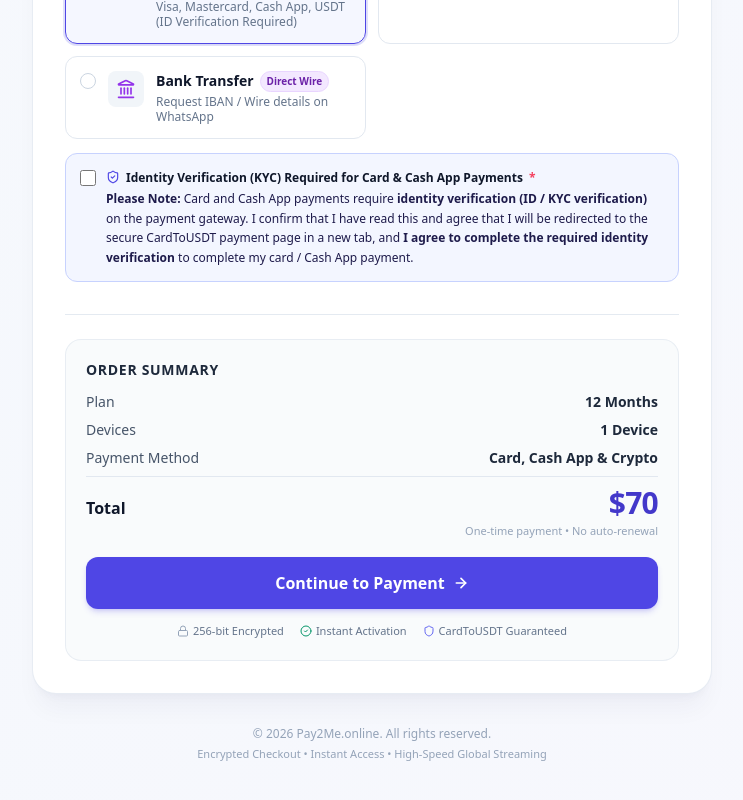
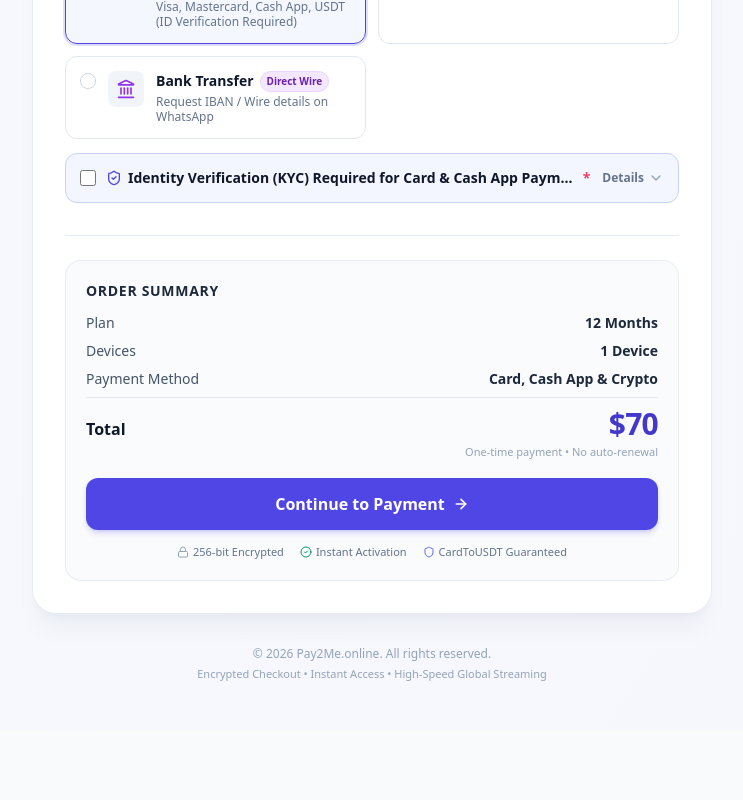
Before and after one commit to AIDATFARES/-pay2me.online, a Next.js app: page / in a window 1280 px wide. Shown: the part 1223-2023 px from the top of the page, without its empty margins (268-1011 px from the left). After the commit the page ends 1953 px from the top, so only its background shows below. Built offline with nearby package versions, Linux system fonts and the light colour scheme.

Commit message:
Make payment agreement card compact with click-to-open details

```diff
--- a/src/components/PaymentMethodSelector.tsx
+++ b/src/components/PaymentMethodSelector.tsx
@@ -1,6 +1,6 @@
-import React from 'react';
+import React, { useState } from 'react';
 import { PaymentMethodId, SubscriptionPlanId } from '@/types/order';
-import { CreditCard, Landmark, MessageCircle, Zap, ShieldCheck } from 'lucide-react';
+import { CreditCard, Landmark, MessageCircle, Zap, ShieldCheck, ChevronDown } from 'lucide-react';
 import { cn } from '@/lib/utils';
 
 interface PaymentMethodSelectorProps {
@@ -29,6 +29,8 @@ export const PaymentMethodSelector: React.FC<PaymentMethodSelectorProps> = ({
   onToggleAgreement,
   error,
 }) => {
+  const [showAgreementDetails, setShowAgreementDetails] = useState<boolean>(false);
+
   // If Free Trial is selected, hide the payment method selector since no payment is required
   if (selectedPlan === 'free_trial') {
     return null;
@@ -103,6 +105,7 @@ export const PaymentMethodSelector: React.FC<PaymentMethodSelectorProps> = ({
                 onSelectMethod(option.id);
                 // Reset agreement when changing method so user explicitly confirms the new method
                 onToggleAgreement(false);
+                setShowAgreementDetails(false);
               }}
               className={cn(
                 'relative flex items-start gap-3 p-3.5 rounded-xl border text-left transition-all duration-150 outline-none select-none cursor-pointer',
@@ -161,49 +164,100 @@ export const PaymentMethodSelector: React.FC<PaymentMethodSelectorProps> = ({
         })}
       </div>
 
-      {/* Mandatory Checkbox Agreement Box (Must be clicked and agreed to) */}
+      {/* Mandatory Checkbox Agreement Box (Compact: reveals details on click) */}
       <div
+        role="button"
+        tabIndex={0}
+        onClick={() => setShowAgreementDetails((prev) => !prev)}
+        onKeyDown={(e) => {
+          if (e.key === 'Enter' || e.key === ' ') {
+            if ((e.target as HTMLElement).tagName !== 'INPUT') {
+              e.preventDefault();
+              setShowAgreementDetails((prev) => !prev);
+            }
+          }
+        }}
         className={cn(
-          'mt-3.5 p-3.5 rounded-xl border transition-all select-none',
+          'mt-3.5 p-3 sm:p-3.5 rounded-xl border transition-all duration-200 select-none cursor-pointer outline-none',
           error
             ? 'bg-rose-50/90 border-rose-300 ring-2 ring-rose-200 text-rose-950'
             : isAgreed
             ? 'bg-emerald-50/80 border-emerald-300 ring-1 ring-emerald-400/25 text-emerald-950'
             : selectedMethod === 'card'
-            ? 'bg-indigo-50/70 border-indigo-200 text-indigo-950'
-            : 'bg-amber-50/80 border-amber-200 text-amber-950'
+            ? 'bg-indigo-50/70 border-indigo-200 hover:border-indigo-300 text-indigo-950'
+            : 'bg-amber-50/80 border-amber-200 hover:border-amber-300 text-amber-950'
         )}
       >
-        <label className="flex items-start gap-2.5 cursor-pointer">
-          <input
-            type="checkbox"
-            checked={isAgreed}
-            onChange={(e) => onToggleAgreement(e.target.checked)}
-            className="mt-0.5 w-4 h-4 rounded border-indigo-400 text-indigo-600 focus:ring-indigo-500 cursor-pointer flex-shrink-0"
-          />
-          <div className="text-xs leading-relaxed flex-1">
+        {/* Compact Header: Checkbox, Title & Expand Indicator */}
+        <div className="flex items-center justify-between gap-3">
+          <div className="flex items-center gap-2.5 min-w-0">
+            <div
+              onClick={(e) => e.stopPropagation()}
+              className="flex items-center"
+            >
+              <input
+                type="checkbox"
+                id="payment-agreement-checkbox"
+                checked={isAgreed}
+                onChange={(e) => onToggleAgreement(e.target.checked)}
+                className="w-4 h-4 rounded border-indigo-400 text-indigo-600 focus:ring-indigo-500 cursor-pointer flex-shrink-0"
+              />
+            </div>
+            <div className="font-bold text-xs sm:text-sm text-slate-900 flex items-center gap-1.5 truncate">
+              {selectedMethod === 'card' ? (
+                <>
+                  <ShieldCheck className="w-4 h-4 text-indigo-600 shrink-0" />
+                  <span className="truncate">Identity Verification (KYC) Required for Card & Cash App Payments</span>
+                </>
+              ) : (
+                <>
+                  <MessageCircle className="w-4 h-4 text-[#25D366] shrink-0" />
+                  <span className="truncate">Screenshot Verification Agreement</span>
+                </>
+              )}
+              <span className="text-rose-500 shrink-0">*</span>
+            </div>
+          </div>
+
+          <div className="flex items-center gap-1 text-slate-400 shrink-0">
+            <span className="text-[11px] sm:text-xs font-semibold text-slate-500">
+              {showAgreementDetails ? 'Hide' : 'Details'}
+            </span>
+            <ChevronDown
+              className={cn(
+                'w-4 h-4 transition-transform duration-200 text-slate-400',
+                showAgreementDetails && 'rotate-180 text-indigo-600'
+              )}
+            />
+          </div>
+        </div>
+
+        {/* Revealed Details: hidden initially, shown only when clicked */}
+        {showAgreementDetails && (
+          <div
+            className={cn(
+              'mt-2.5 pt-2.5 border-t text-xs text-slate-700 leading-relaxed animate-in fade-in slide-in-from-top-1 duration-200 pl-6 sm:pl-7',
+              isAgreed
+                ? 'border-emerald-200/80'
+                : selectedMethod === 'card'
+                ? 'border-indigo-200/80'
+                : 'border-amber-200/80'
+            )}
+          >
             {selectedMethod === 'card' ? (
               <p>
-                <strong className="font-bold text-slate-900 block mb-0.5 flex items-center gap-1.5">
-                  <ShieldCheck className="w-3.5 h-3.5 text-indigo-600" />
-                  Identity Verification (KYC) Required for Card & Cash App Payments <span className="text-rose-500">*</span>
-                </strong>
                 <strong>Please Note:</strong> Card and Cash App payments require <strong>identity verification (ID / KYC verification)</strong> on the payment gateway. I confirm that I have read this and agree that I will be redirected to the secure CardToUSDT payment page in a new tab, and <strong>I agree to complete the required identity verification</strong> to complete my card / Cash App payment.
               </p>
             ) : (
               <p>
-                <strong className="font-bold text-slate-900 block mb-0.5 flex items-center gap-1.5">
-                  <MessageCircle className="w-3.5 h-3.5 text-[#25D366]" />
-                  Screenshot Verification Agreement <span className="text-rose-500">*</span>
-                </strong>
                 I confirm that I have read this and agree that after clicking Pay, I will receive an official invoice page. I agree to <strong>take a screenshot of the invoice and send it to the seller on WhatsApp</strong> to receive {getMethodTitle()} and get instant setup.
               </p>
             )}
           </div>
-        </label>
+        )}
 
         {error && (
-          <p className="mt-2 text-xs font-semibold text-rose-600 flex items-center gap-1 pl-6">
+          <p className="mt-2 text-xs font-semibold text-rose-600 flex items-center gap-1 pl-6 sm:pl-7">
             <span>⚠️</span> {error}
           </p>
         )}
```
